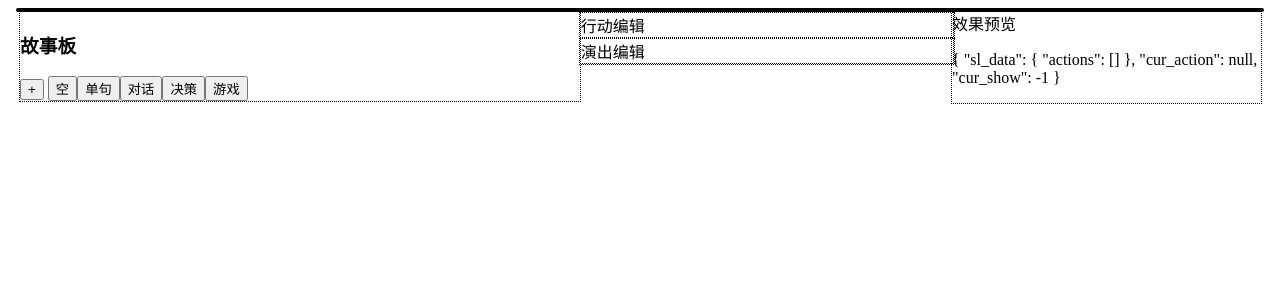
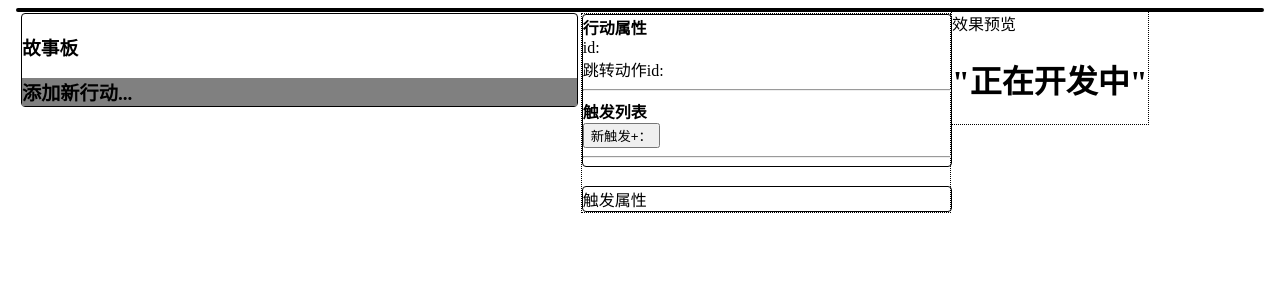
Before and after one commit to ChopinNocture/Python_WebFrame_Std, a Django app: page /inter-reading/storyboard/ in a window 1280 px wide. Shown: the top 300 px of the page. Run offline with Django 3.2, Linux system fonts and the light colour scheme; some libraries are stand-ins or nearby versions.

Commit message:
为发布做的设置

```diff
--- a/InterReadingProject/InterReadingProject/settings.py
+++ b/InterReadingProject/InterReadingProject/settings.py
@@ -55,7 +55,7 @@ ROOT_URLCONF = 'InterReadingProject.urls'
 TEMPLATES = [
     {
         'BACKEND': 'django.template.backends.django.DjangoTemplates',
-        'DIRS': ['Templates'],
+        'DIRS': [os.path.join(BASE_DIR, 'Templates')],
         'APP_DIRS': False,
         'OPTIONS': {
             'context_processors': [
--- a/InterReadingProject/Statics/css/editor/components.css
+++ b/InterReadingProject/Statics/css/editor/components.css
@@ -21,9 +21,11 @@
 
 /*************************************************/
 .panel-storyline {
+    margin: 2px;
     position: absolute;
-    width: 60%;
-    border: 1px dotted;
+    width: 59.5%;
+    border: 1px solid;
+    border-radius: 4px;
 }
 
 .elem-action {
@@ -35,12 +37,16 @@
     vertical-align: top;
 }
 
+.action-selected {
+    background-color: gray;
+}
 
 /*************************************************/
 #id_sub_panel {
+    margin: 2px;
     position: absolute;
     left: 60%;
-    width: 40%;
+    width: 39.5%;
     border: 1px dotted;
 }
 
@@ -48,13 +54,16 @@
     display: inline-block;
     top: 0%;
     width: 100%;
-    border: 1px dotted;
+    border: 1px solid;
+    border-radius: 4px;
 }
 
-.panel-show {
+.panel-trigger {
+    margin-top: 1rem;
     display: inline-block;
     width: 100%;
-    border: 1px dotted;
+    border: 1px solid;
+    border-radius: 4px;
 }
 
 
--- a/InterReadingProject/Statics/js/editor/components.js
+++ b/InterReadingProject/Statics/js/editor/components.js
@@ -4,7 +4,6 @@ function makeStorylineEdData(data) {
     var storyline_ed = {
         sl_data: data,
         cur_action: null,
-        cur_show: -1
     }
     return storyline_ed;
 }
@@ -12,11 +11,26 @@ function makeStorylineEdData(data) {
 var newActionComponent = {
     template: "#newAction-btn",
     props: ['action_types', 'ed_data'],
+    data: function () {
+        return {
+            opened: false,
+        }
+    },
     methods: {
         addAction: function (type_name) {
             console.log(type_name);
+            this.opened = false;
             this.ed_data.sl_data.actions.push(newActionData(type_name))
-        }
+        },
+        toggle: function () {
+            this.opened = !this.opened;
+        },
+        toggle_show: function () {
+            this.opened = true;
+        },
+        toggle_hide: function () {
+            this.opened = false;
+        },
     },
 }
 
@@ -37,21 +51,24 @@ Vue.component('panel-action', {
 // 分类编辑
 Vue.component('ed-', {
     props: ['action'],
-    template: '',
+    template: " ",
 })
 
 Vue.component('ed-sentence', {
     props: ['action'],
     template: '#ed-sentence',
 })
+
 Vue.component('ed-dialog', {
     props: ['action'],
     template: '#ed-dialog',
 })
+
 Vue.component('ed-decision', {
     props: ['action'],
     template: '#ed-decision',
 })
+
 Vue.component('ed-game', {
     props: ['action'],
     template: '#ed-game',
@@ -71,6 +88,9 @@ Vue.component('action', {
                 }
             }
             return "";
+        },
+        selected: function () {
+            return this.action == this.ed_data.cur_action;
         }
     },
     methods: {
@@ -90,10 +110,10 @@ Vue.component('action', {
 
 //------------------------------------------------
 //--------------------------------
-// 分类编辑
+// 分类显示预览
 Vue.component('action-',{
     props: ['action'],
-    template: "",
+    template: " ",
 })
 
 Vue.component('action-sentence', {
@@ -118,12 +138,12 @@ Vue.component('action-game', {
 })
 
 //------------------------------------------------
-// shows
-Vue.component('panel-show', {
-    template: '<div class=panel-show>演出编辑\
+// triggers
+Vue.component('panel-trigger', {
+    template: '<div class=panel-trigger>触发属性\
     </div>'
 })
 
-Vue.component('show-scene', {})
-Vue.component('show-avatar', {})
-Vue.component('show-buble', {})
+Vue.component('trigger-scene', {})
+Vue.component('trigger-avatar', {})
+Vue.component('trigger-buble', {})
--- a/InterReadingProject/Statics/js/runtime/baseActions.js
+++ b/InterReadingProject/Statics/js/runtime/baseActions.js
@@ -14,8 +14,8 @@ function SentenceActionData(data) {
 class SentenceAction extends Action {
     constructor(action_data) {
         super(action_data);
-        this.show_list.push(new BubbleShow());
-        this.show_list.push(new AvatarShow());
+        this.trigger_list.push(new Bubbletrigger());
+        this.trigger_list.push(new Avatartrigger());
     }
 }
 
@@ -39,16 +39,18 @@ function DecisionActionData(data) {
 class DecisionAction extends Action {
 }
 
+function GameActionData(data) {
 
+}
 class GameAction extends Action {
 }
 
-//----------------------- Show -----------------------
-class SceneShow extends Show {
+//----------------------- trigger -----------------------
+class SceneShow extends Trigger {
 }
 
-class AvatarShow extends Show {
+class AvatarShow extends Trigger {
 }
 
-class BubbleShow extends Show {
+class Bubble extends Trigger {
 }
--- a/InterReadingProject/Statics/js/runtime/core.js
+++ b/InterReadingProject/Statics/js/runtime/core.js
@@ -2,24 +2,25 @@ var storyline_data = {
     actions: []
 };
 
-var show_data = {};
+var trigger_data = {};
 
-class Show {
+class Trigger {
     constructor() {}
     start() {}
     onFinish() {}
 }
 
+function ActionData(data) {}
 class Action {
     constructor() {
         this.next_action_func = null;
-        this.show_list = new Array();
+        this.trigger_list = new Array();
     }
 
     parse_data(action_data) {
-        if (action_data && action_data.show_list) {
-            for (const iterator of action_data.show_list) {
-                this.show_list.push(iterator);
+        if (action_data && action_data.trigger_list) {
+            for (const iterator of action_data.trigger_list) {
+                this.trigger_list.push(iterator);
             }
         }
     }
@@ -40,13 +41,13 @@ class Action {
     }
 
     start() {
-        for (const iterator of this.show_list) {
+        for (const iterator of this.trigger_list) {
             iterator.start();
         }
     }
 
     finish() {
-        for (const iterator of this.show_list) {
+        for (const iterator of this.trigger_list) {
             iterator.onFinish();
         }
     }
@@ -61,7 +62,7 @@ function newActionData(type_name) {
         id: idMaker(),
         type_name: type_name,
         next_id: -1,
-        show_list: []
+        trigger_list: []
     };
     eval(type_name + "ActionData(newAction)");
     return newAction;
--- a/InterReadingProject/Statics/js/storyboard.js
+++ b/InterReadingProject/Statics/js/storyboard.js
@@ -22,8 +22,13 @@ var storyline_editor = new Vue({
 var previewer = new Vue({
     el: '#id_previewer',
     data: function () {
-        return { testData: storyline_editor.ed_data };
-    }
+        return {  };
+    },
+    computed: {
+        testData: function() {
+            return storyline_editor.ed_data;
+        }
+    },
 });
 
 // var story = new StoryLine();
--- a/InterReadingProject/Templates/editor_components.html
+++ b/InterReadingProject/Templates/editor_components.html
@@ -2,15 +2,16 @@
 <!----------------------------  故事板 ----------------------------->
 <!-- 新动作按钮 -->
 <script type="text/x-template" id="newAction-btn">
-    <div>
-        <button>+</button>
-        <button v-for="iter in action_types" :key="iter.type_name" @click="addAction(iter.type_name)">{{iter.display_name}}</button>
+    <div style="font-size: 1.2rem" @mouseenter="toggle_show" @mouseleave="toggle_hide">
+        <div style="background-color: gray" v-show="!opened"><b>添加新行动...</b></div>
+        <button style="font-size: 1.2rem" v-show="opened" v-for="iter in action_types" :key="iter.type_name" @click="addAction(iter.type_name)">{{iter.display_name}}</button>
     </div>
 </script>
 
 <!-- 故事板编辑 -->
 <script type="text/x-template" id="panel-storyline">
-    <div class="panel-storyline"><h3>故事板</h3>
+    <div class="panel-storyline">
+        <h3>故事板</h3>
         <action v-for="(action, index) in ed_data.sl_data.actions"
             :action="action"
             :action_types="action_types"
@@ -22,25 +23,51 @@
 
 <!-- 行动元素 -->
 <script type="text/x-template" id="id-action">
-    <div class="elem-action" @click="onSelected">
-        <p>{{display_name}}<button @click="remove">-</button></p>
+    <div class="elem-action" v-bind:class="selected?'action-selected':''"
+    @click="onSelected">
+        <p>{{display_name}}<button @click="remove">删除</button></p>
         <component v-bind:action="action" :is="'action-' + action.type_name.toLowerCase()"></component>
     </div>
 </script>
 
 <!---------------------------- 行动编辑 ---------------------------->
 <script type="text/x-template" id="action-editor">
-    <div class=panel-action>行动编辑
+    <div class=panel-action>
+        <div>
+            <b> 行动属性 </b>
+            <div>
+                <label for="id_ed">id:</label>
+                <input v-if="action!=null" id="id_ed" type="text" v-model="action.id" />
+            </div>
+            <div>
+                <label for="next_ed">跳转动作id:</label>
+                <input v-if="action!=null" id="next_ed" type="text" v-model="action.next_id" />
+            </div>
+        </div>
+        <hr>
+        <div>
+            <b>触发列表</b>
+            <div>
+                <button>新触发+：</button>
+            </div>
+        </div>
+        <hr>
         <component v-if="action!=null" v-bind:action="action" :is="'ed-' + action.type_name.toLowerCase()"></component>
     </div>
 </script>
 
 <!-------------  动作分类 --------------->
+<!-- 单句 -->
 <script type="text/x-template" id="ed-sentence">
     <div>
-        <input type="text" id="id_avatar" v-model="action.avatar" />
-        <textarea type="text" id="id_text" v-model="action.text"></textarea>
-        <p>{{action}}</p>
+        <div>
+            <label for="id_avatar">角色</label>
+            <input type="text" id="id_avatar" v-model="action.avatar" />
+        </div>
+        <div>
+            <label for="id_text">内容</label>
+            <textarea type="text" id="id_text" v-model="action.text"></textarea>
+        </div>
     </div>
 </script>
 <script type="text/x-template" id="sl-sentence">
@@ -49,10 +76,13 @@
     </div>
 </script>
 
-
+<!-- 对话 -->
 <script type="text/x-template" id="ed-dialog">
     <div>
-        <p>{{action}}</p>
+        <div>
+            <label for="id_pretext">脚本</label>
+            <textarea type="text" id="id_pretext" v-model="action.text"></textarea>
+        </div>
     </div>
 </script>
 <script type="text/x-template" id="sl-dialog">
--- a/InterReadingProject/Templates/storyboard.html
+++ b/InterReadingProject/Templates/storyboard.html
@@ -23,13 +23,14 @@
                 <panel-action v-bind:action="ed_data.cur_action">
                 </panel-action>
 
-                <panel-show v-bind:ed_data="ed_data">
-                </panel-show>
+                <panel-trigger v-bind:ed_data="ed_data">
+                </panel-trigger>
             </div>
         </div>
         <div id="id_previewer">
             效果预览
-            <p>{{testData}}</p>
+            <h1>"正在开发中"</h1>
+            <!-- <p>{{testData}}</p> -->
         </div>
     </div>
 {% endverbatim %}
```
